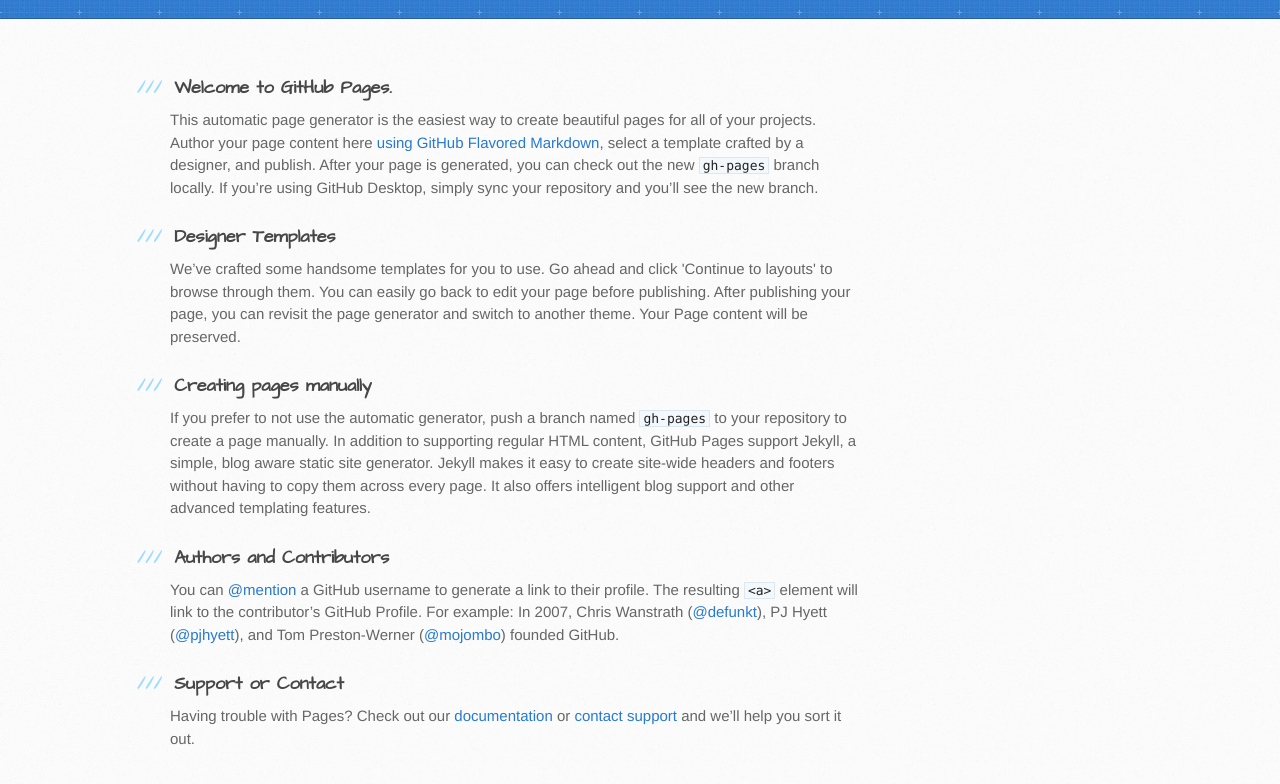
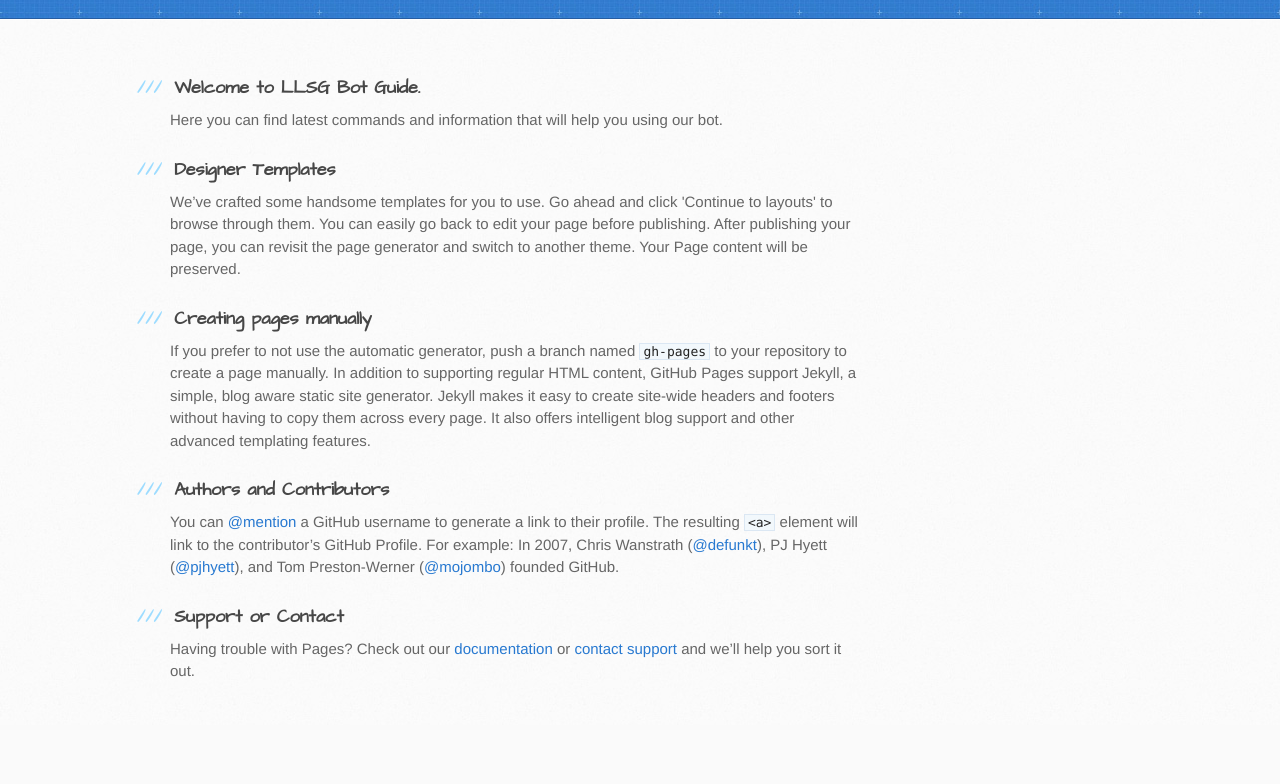
Before and after one commit to llsg/llsgbot, a plain HTML site: page index.html in a window 1280 px wide. Shown: the part 148-932 px from the top of the page. After the commit the page ends 873 px from the top, so only its background shows below. Drawn offline with Linux system fonts and the light colour scheme.

Commit message:
Update index.html

```diff
--- a/index.html
+++ b/index.html
@@ -28,9 +28,9 @@
       <div class="inner clearfix">
         <section id="main-content">
           <h3>
-<a id="welcome-to-github-pages" class="anchor" href="#welcome-to-github-pages" aria-hidden="true"><span aria-hidden="true" class="octicon octicon-link"></span></a>Welcome to GitHub Pages.</h3>
+<a id="welcome-to-github-pages" class="anchor" href="#welcome-to-github-pages" aria-hidden="true"><span aria-hidden="true" class="octicon octicon-link"></span></a>Welcome to LLSG Bot Guide.</h3>
 
-<p>This automatic page generator is the easiest way to create beautiful pages for all of your projects. Author your page content here <a href="https://guides.github.com/features/mastering-markdown/">using GitHub Flavored Markdown</a>, select a template crafted by a designer, and publish. After your page is generated, you can check out the new <code>gh-pages</code> branch locally. If you’re using GitHub Desktop, simply sync your repository and you’ll see the new branch.</p>
+<p>Here you can find latest commands and information that will help you using our bot.</p>
 
 <h3>
 <a id="designer-templates" class="anchor" href="#designer-templates" aria-hidden="true"><span aria-hidden="true" class="octicon octicon-link"></span></a>Designer Templates</h3>
```
